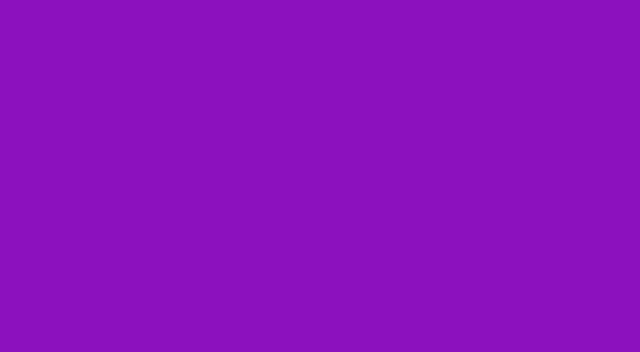
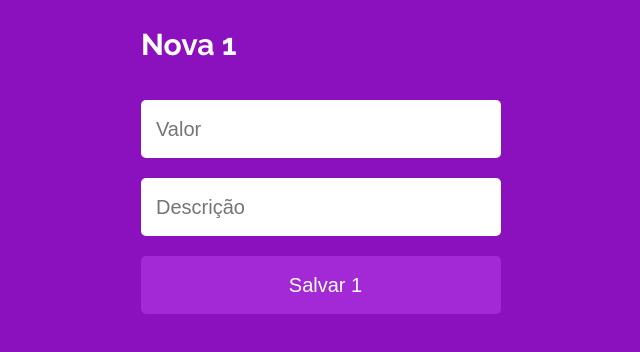
Before and after one commit to RaphaelBorba/projeto14-mywallet-front, a React (Create React App) app: page /recipes/1 in a window 1280 px wide. Before the commit this address had no page. Shown: the top 352 px of the page, without its empty margins (319-959 px from the left). Built offline with nearby package versions, Linux system fonts and the light colour scheme; a web font is replaced by a local one.

Commit message:
feat: CreateRPage

```diff
--- a/src/App.js
+++ b/src/App.js
@@ -4,6 +4,7 @@ import { BrowserRouter, Route, Routes } from 'react-router-dom';
 import SingInPage from './Pages/Sing-in/SingInPage';
 import SingUnPage from './Pages/Sing-up/SingUpPage';
 import HomePage from './Pages/Home/HomePage';
+import CreateRPage from './Pages/CreateRPage/CreateRPage';
 
 function App() {
   return (
@@ -15,6 +16,7 @@ function App() {
           <Route path='/' element={<SingInPage />} />
           <Route path='/sing_up' element={<SingUnPage />} />
           <Route path='/home' element={<HomePage/>} />
+          <Route path='/recipes/:type' element={<CreateRPage/>} />
         </Routes>
       </BrowserRouter>
     </>
--- a/src/Assets/GlobalStyles/pagesDefault.js
+++ b/src/Assets/GlobalStyles/pagesDefault.js
@@ -4,7 +4,7 @@ import styled from "styled-components";
 export const PagesDefault = styled.div`
 
     display: flex;
-    justify-content: center;
+    justify-content: ${props=>(props.login)?'center':'flex-start'};
     align-items: center;
     flex-direction: column;
     width: 400px;
--- a/src/Components/Inputs.js
+++ b/src/Components/Inputs.js
@@ -2,24 +2,13 @@ import styled from "styled-components";
 import { colors } from "../Assets/GlobalStyles/colors";
 
 
-export default function Input({ placeH, type, handleForm, id}) {
+export default function Input({ placeH, type, handleForm, id, text, step}) {
 
     return (
 
-        <InputDefault placeholder={placeH} type={type} required id={id} name={id} onChange={handleForm}/>
+        <InputDefault placeholder={placeH} type={type} required id={id} name={id} onChange={handleForm} step={step} value={text} />
     );
 }
-
-
-/* <input
-    required
-    id="email"
-    name="email"
-    value={form.email}
-    onChange={handleForm}
-    type='text'
-    placeholder="email"
-/> */
 
 const InputDefault = styled.input`
 
--- /dev/null
+++ b/src/Pages/CreateRPage/CreateRPage.js
@@ -0,0 +1,56 @@
+import axios from "axios";
+import { useState } from "react";
+import { useParams } from "react-router-dom";
+import { PagesDefault } from "../../Assets/GlobalStyles/pagesDefault";
+import { urlAxios } from "../../Assets/URLaxios";
+import Input from "../../Components/Inputs";
+
+
+
+export default function CreateRPage() {
+
+    const { type } = useParams()
+
+    const [form, setForm] = useState({
+        type: '',
+        value: '',
+        description: '',
+    })
+
+    /* const config = {
+        headers: {
+            Authorization: `Bearer ${user.token}`
+        }
+    } */
+
+    function handleForm(e) {
+        const { name, value } = e.target
+        setForm({ ...form, [name]: value })
+    }
+
+    function handleSubmit(e){
+
+        e.preventDefault()
+
+        const recipe = {...form, type}
+
+        axios.post(`${urlAxios}/recipes`)
+    }
+
+    return (
+
+        <PagesDefault>
+            <nav>
+                <h2>Nova {type}</h2>
+            </nav>
+
+            <form onSubmit={handleSubmit}>
+
+            <Input placeH='Valor' type='number' handleForm={handleForm} id='value' step={'0.01'} />
+            <Input placeH='Descrição' type='text' handleForm={handleForm} id='description' />
+            <Input type='submit' text={`Salvar ${type}`} />
+
+            </form>
+        </PagesDefault>
+    );
+}
--- a/src/Pages/Home/HomePage.js
+++ b/src/Pages/Home/HomePage.js
@@ -1,6 +1,5 @@
 
 import { useNavigate } from "react-router-dom";
-import { colors } from "../../Assets/GlobalStyles/colors";
 import { PagesDefault } from "../../Assets/GlobalStyles/pagesDefault";
 import { useAuth } from "../../provider/auth";
 import { Board, Buttons } from "./style";
@@ -13,6 +12,12 @@ export default function HomePage() {
 
     const { user } = useAuth()
 
+    const config = {
+        headers: {
+            Authorization: `Bearer ${user.token}`
+        }
+    }
+
     console.log(user)
 
     function logout(){
@@ -22,11 +27,19 @@ export default function HomePage() {
         }
     }
 
+    try {
+
+
+
+    } catch (error) {
+
+    }
+
     return (
 
         <PagesDefault>
             {(!user.token) ?
-                <p>Você não está logado!! <br /> Clique <a href="/">aqui</a> para voltar ao login</p>
+                <p style={{'margin-top': '300px'}} >Você não está logado!! <br /> Clique <a href="/">aqui</a> para voltar ao login</p>
                 :
                 <>
                     <nav>
@@ -37,11 +50,11 @@ export default function HomePage() {
 
                     </Board>
                     <Buttons>
-                        <div>
+                        <div onClick={()=>navigate('/recipes/entrada')}>
                             <ion-icon name="add-circle-outline"></ion-icon>
                             <span>Nova <br /> entrada</span>
                         </div>
-                        <div>
+                        <div onClick={()=>navigate('/recipes/saida')}>
                             <ion-icon name="remove-circle-outline"></ion-icon>
                             <span>Nova <br /> saída</span>
                         </div>
--- a/src/Pages/Sing-in/SingInPage.js
+++ b/src/Pages/Sing-in/SingInPage.js
@@ -11,7 +11,7 @@ export default function SingInPage() {
 
     const navigate = useNavigate()
 
-    const {user, setUser} = useAuth()
+    const {setUser} = useAuth()
 
     const [form, setForm] = useState({
         email:'',
@@ -47,7 +47,7 @@ export default function SingInPage() {
             <form onSubmit={handleSubmit} >
                 <Input placeH='E-mail' type='email' handleForm={handleForm} id='email' />
                 <Input placeH='Senha' type='password' handleForm={handleForm} id='password' />
-                <Input type='submit' />
+                <Input type='submit' text='Entrar' />
             </form>
 
             <h1 onClick={()=> navigate('/sing_up')} >Primeira vez? Cadastre-se!</h1>
--- a/src/Pages/Sing-up/SingUpPage.js
+++ b/src/Pages/Sing-up/SingUpPage.js
@@ -63,7 +63,7 @@ export default function SingInPage() {
                 <Input placeH='E-mail' type='email' handleForm={handleForm} id='email' />
                 <Input placeH='Senha' type='password' handleForm={handleForm} id='password' />
                 <Input placeH='Confirme a senha' type='password' handleForm={handleForm} id='confirmPassword' />
-                <Input type='submit' />
+                <Input type='submit' text='Cadastrar' />
             </form>
 
             <h1 onClick={() => navigate('/')} >Já tem uma conta? Entre agora!</h1>
--- a/src/provider/auth.js
+++ b/src/provider/auth.js
@@ -7,12 +7,14 @@ export const AuthContext = React.createContext({})
 export const AuthProvider = (props) => {
 
     const [user, setUser] = useState(
-        {token:'',
-        name:''}
+        {
+            token: '',
+            name: '',
+        }
     )
 
     return (
-        <AuthContext.Provider value={{ user, setUser}}>
+        <AuthContext.Provider value={{ user, setUser }}>
             {props.children}
         </AuthContext.Provider>
     );
```
